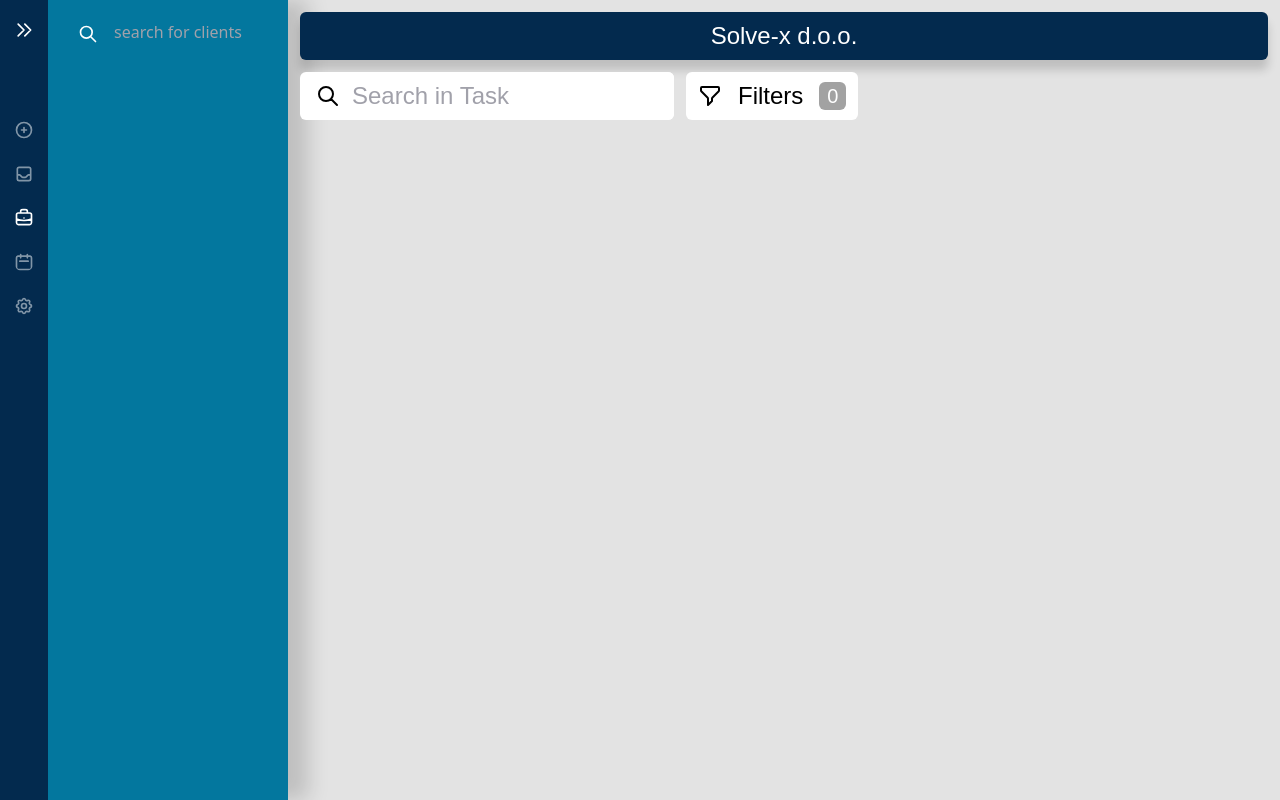
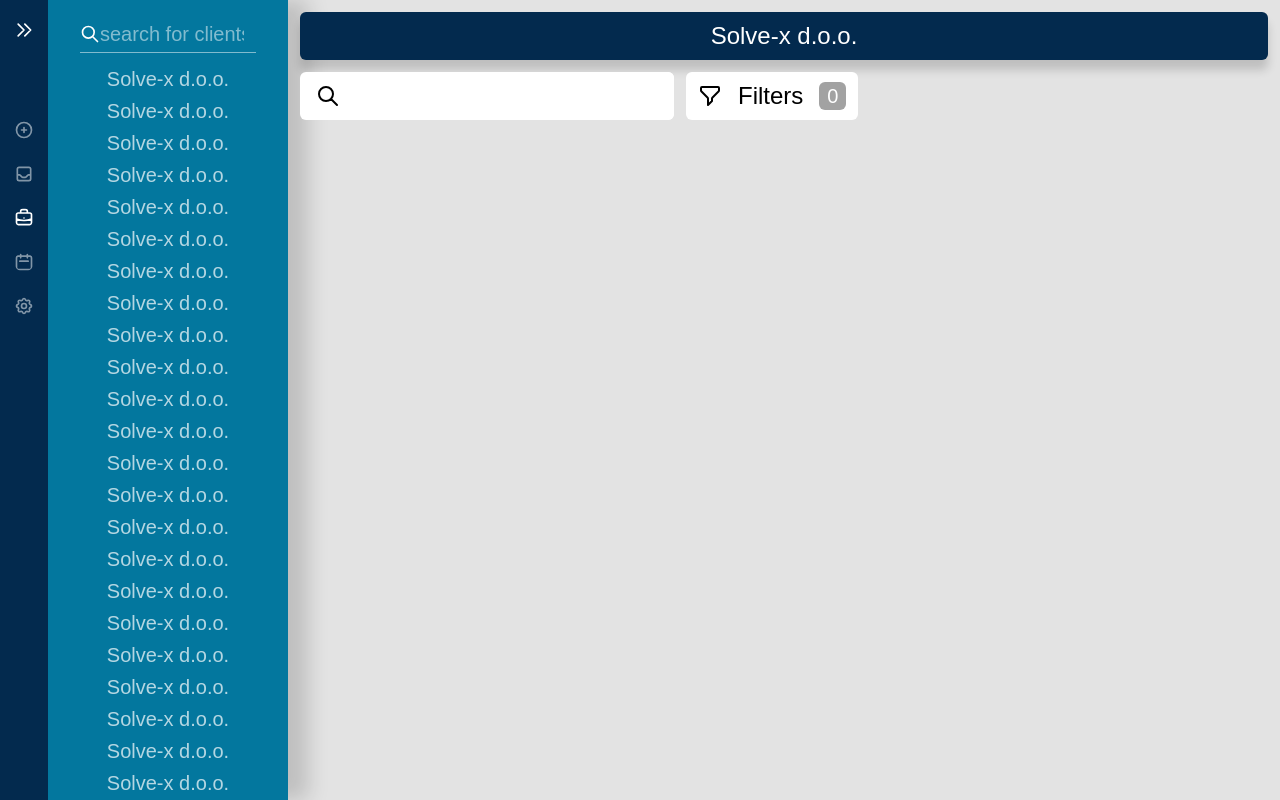
Before and after one commit to BrackoGregor/timetracker_praksa, a Vue app in the folder web/: page /clients in a window 1280 px wide. Built offline with nearby package versions, Linux system fonts and the light colour scheme.

Commit message:
Extended navbar design added and array of fake data to test scrolling

```diff
--- a/web/src/components/ExtendedNavbar.vue
+++ b/web/src/components/ExtendedNavbar.vue
@@ -1,12 +1,75 @@
 <template>
   <div class="flex flex-row h-screen shadow-sideBar">
-    <nav class="bg-blue-light w-60 justify-between items-center flex flex-col">
-      <div class="mt-5 mb-10">
+    <div class="w-full h-full bg-blue-light overflow-y-scroll">
+      <nav
+        class="bg-blue-light w-60 justify-between items-center flex flex-col"
+      >
+        <div class="mt-5 mb-3">
           <div class="flex">
-              <img src="../assets/search.svg" class="h-5 w-5 mt-1">
-              <input type="text" placeholder="search for clients" class="w-40 bg-blue-light text-center text-white placeholder-gray-100::placeholder">
+            <img src="../assets/search.svg" class="h-5 w-5 mt-1" />
+            <input
+              type="text"
+              class="placeholder-opacity-25 w-36 bg-blue-light text-center text-white font-customFont text-xl"
+              placeholder="search for clients"
+            />
           </div>
+          <hr class="w-44 object-center text-white opacity-50 mt-1" />
+        </div>
+      </nav>
+      <div
+        class="ml-4 mr-4 h-8 w-50 text-center"
+        v-for="con in content"
+        :key="con.name"
+      >
+        <h1 class="text-white opacity-70 font-customFont text-xl">
+          {{ con.name }}
+        </h1>
       </div>
-    </nav>
+    </div>
   </div>
 </template>
+
+<script>
+export default {
+  data() {
+    return {
+      content: [
+        { name: "Solve-x d.o.o." },
+        { name: "Solve-x d.o.o." },
+        { name: "Solve-x d.o.o." },
+        { name: "Solve-x d.o.o." },
+        { name: "Solve-x d.o.o." },
+        { name: "Solve-x d.o.o." },
+        { name: "Solve-x d.o.o." },
+        { name: "Solve-x d.o.o." },
+        { name: "Solve-x d.o.o." },
+        { name: "Solve-x d.o.o." },
+        { name: "Solve-x d.o.o." },
+        { name: "Solve-x d.o.o." },
+        { name: "Solve-x d.o.o." },
+        { name: "Solve-x d.o.o." },
+        { name: "Solve-x d.o.o." },
+        { name: "Solve-x d.o.o." },
+        { name: "Solve-x d.o.o." },
+        { name: "Solve-x d.o.o." },
+        { name: "Solve-x d.o.o." },
+        { name: "Solve-x d.o.o." },
+        { name: "Solve-x d.o.o." },
+        { name: "Solve-x d.o.o." },
+        { name: "Solve-x d.o.o." },
+        { name: "Solve-x d.o.o." },
+        { name: "Solve-x d.o.o." },
+        { name: "Solve-x d.o.o." },
+
+      ],
+    };
+  },
+};
+</script>
+
+<style>
+input::placeholder {
+  @apply text-white;
+  @apply opacity-50;
+}
+</style>
```
